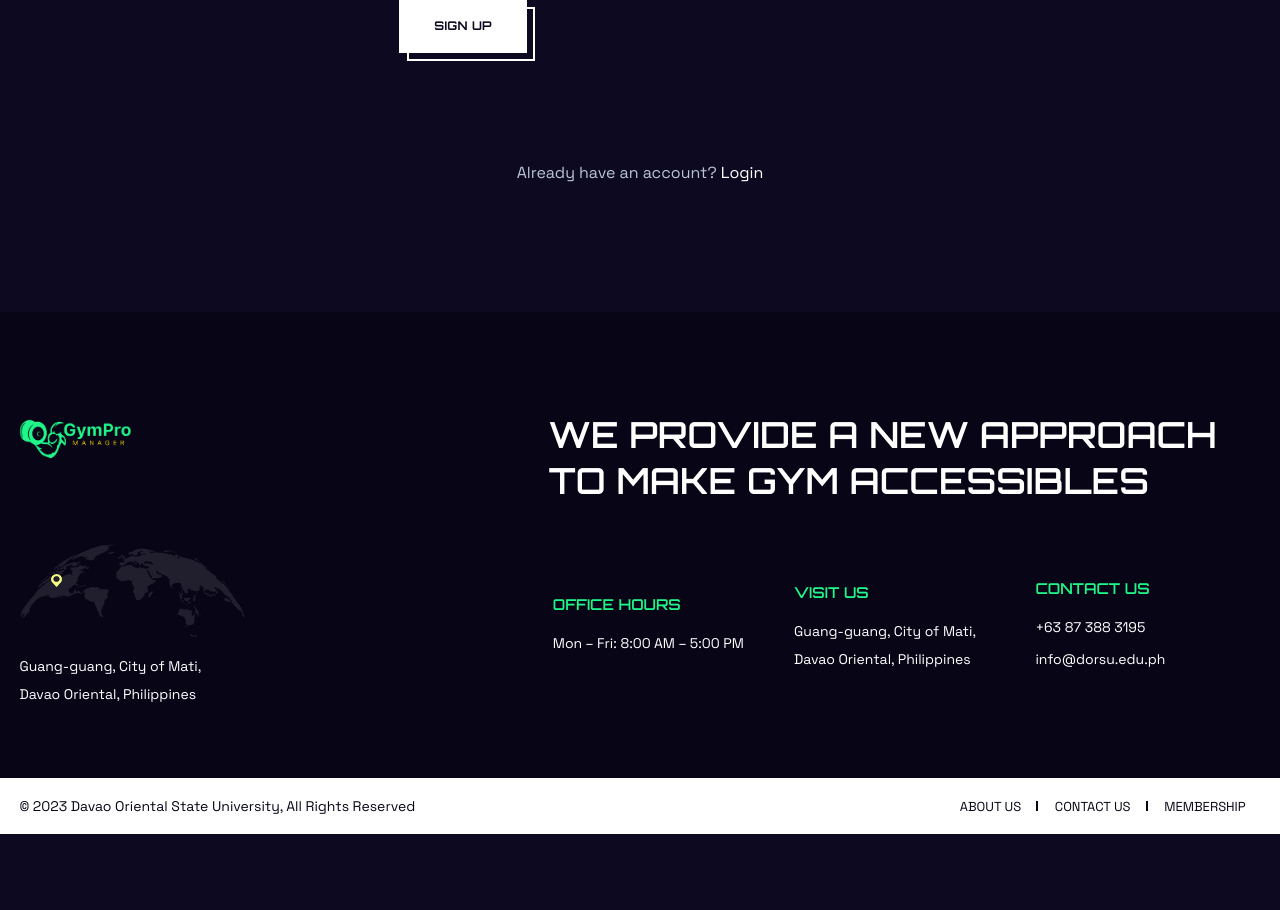
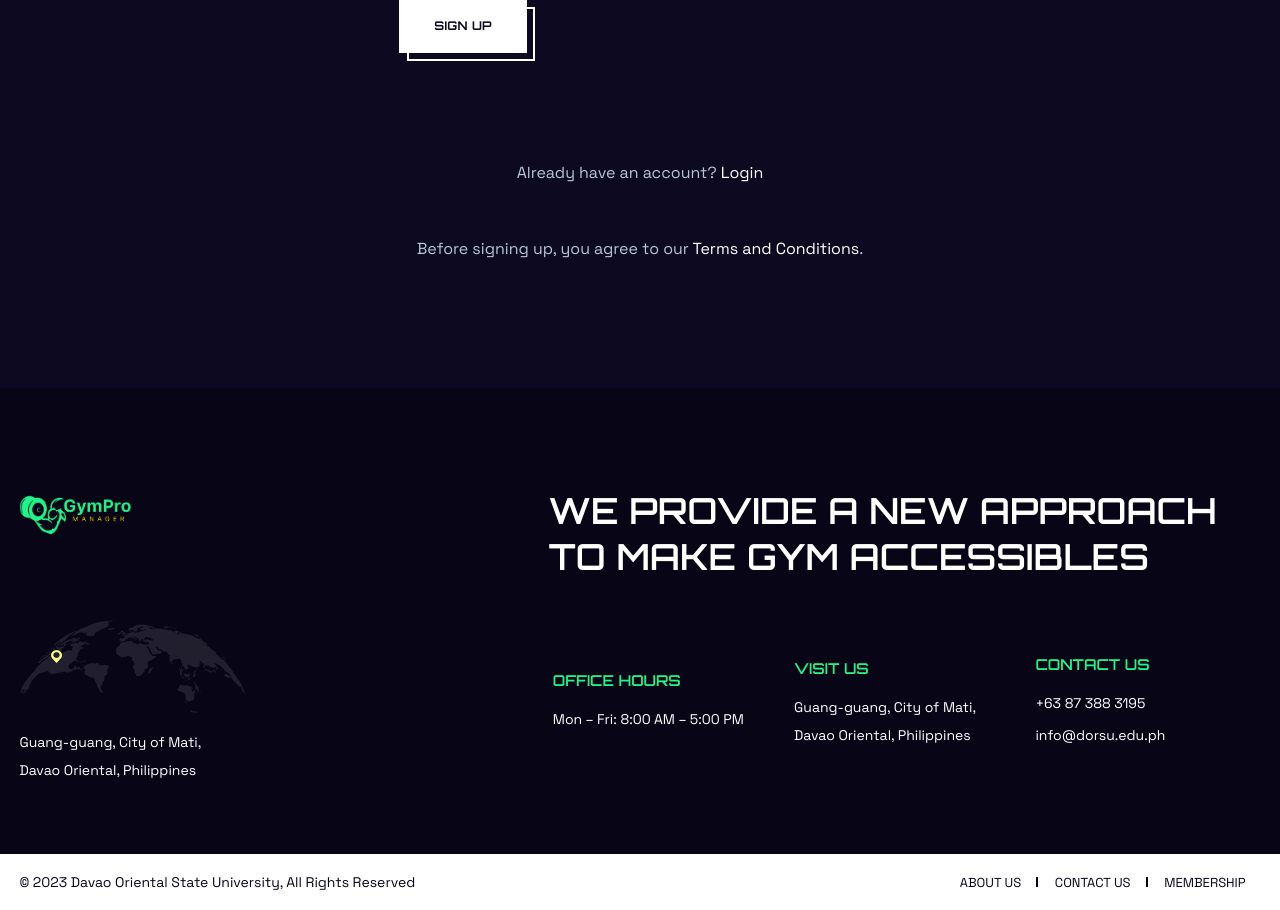
Before and after one commit to SchrodingerBear/Gym-Pro, a Flask app: page /signup in a window 1280 px wide. Shown: the part 1249-2159 px from the top of the page. Before the commit the page ends 2083 px from the top, so only its background shows below. Run offline with Flask 3, Linux system fonts and the light colour scheme; parts of the project's set-up code (start-up, migrations or seed data) failed here and were passed over; some libraries are stand-ins or nearby versions.

Commit message:
Update signup2.html

```diff
--- a/templates/signup2.html
+++ b/templates/signup2.html
@@ -193,6 +193,44 @@
                 <div class="col-lg-12 text-center mt-3">
                   <p>Already have an account? <a href="/login">Login</a></p>
                 </div>
+                <div class="container mt-5 text-center">
+                  <p>
+                    Before signing up, you agree to our
+                    <a href="#" id="terms">Terms and Conditions</a>.
+                  </p>
+                </div>
+                <link
+                  rel="stylesheet"
+                  href="https://cdn.jsdelivr.net/npm/sweetalert2@11/dist/sweetalert2.min.css"
+                />
+                <script src="https://cdn.jsdelivr.net/npm/sweetalert2@11"></script>
+
+                <script>
+                  document
+                    .getElementById("terms")
+                    .addEventListener("click", function () {
+                      Swal.fire({
+                        title: "Terms and Conditions",
+                        html: `
+                        <div style="text-align: left;">
+                          <p><strong>Welcome to ROSU Wellness Center!</strong></p>
+                          <p>By booking an appointment or scheduling material use, you agree to the following terms:</p>
+                          <ul>
+                            <li>All appointments must be confirmed at least 24 hours prior to the scheduled time.</li>
+                            <li>Late arrivals exceeding 15 minutes may result in rescheduling or cancellation.</li>
+                            <li>Materials borrowed during appointments must be returned in their original condition.</li>
+                            <li>Cancellations must be made at least 12 hours before the appointment to avoid a cancellation fee.</li>
+                            <li>The center reserves the right to update terms without prior notice.</li>
+                          </ul>
+                          <p>For more details, contact us at <a href="mailto:info@rosuwellness.com">info@rosuwellness.com</a>.</p>
+                        </div>
+                      `,
+                        icon: "info",
+                        confirmButtonText: "Close",
+                        width: "50%",
+                      });
+                    });
+                </script>
               </div>
             </div>
           </div>
```
